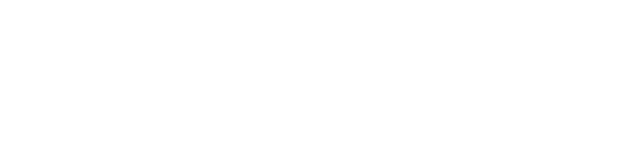
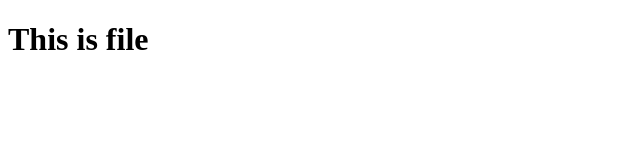
Before and after one commit to vineet0509/practise, a plain HTML site: page index.html in a window 1280 px wide. Shown: the whole page, without its empty margins (0-640 px from the left). Drawn offline with Linux system fonts and the light colour scheme.

Commit message:
Head and body tag is added

```diff
--- a/index.html
+++ b/index.html
@@ -1 +1,8 @@
 <!Doctype html>
+<html>
+	<head>
+	</head>
+	<body>
+		<h1>This is file</h1>
+	</body>
+</html>
```
